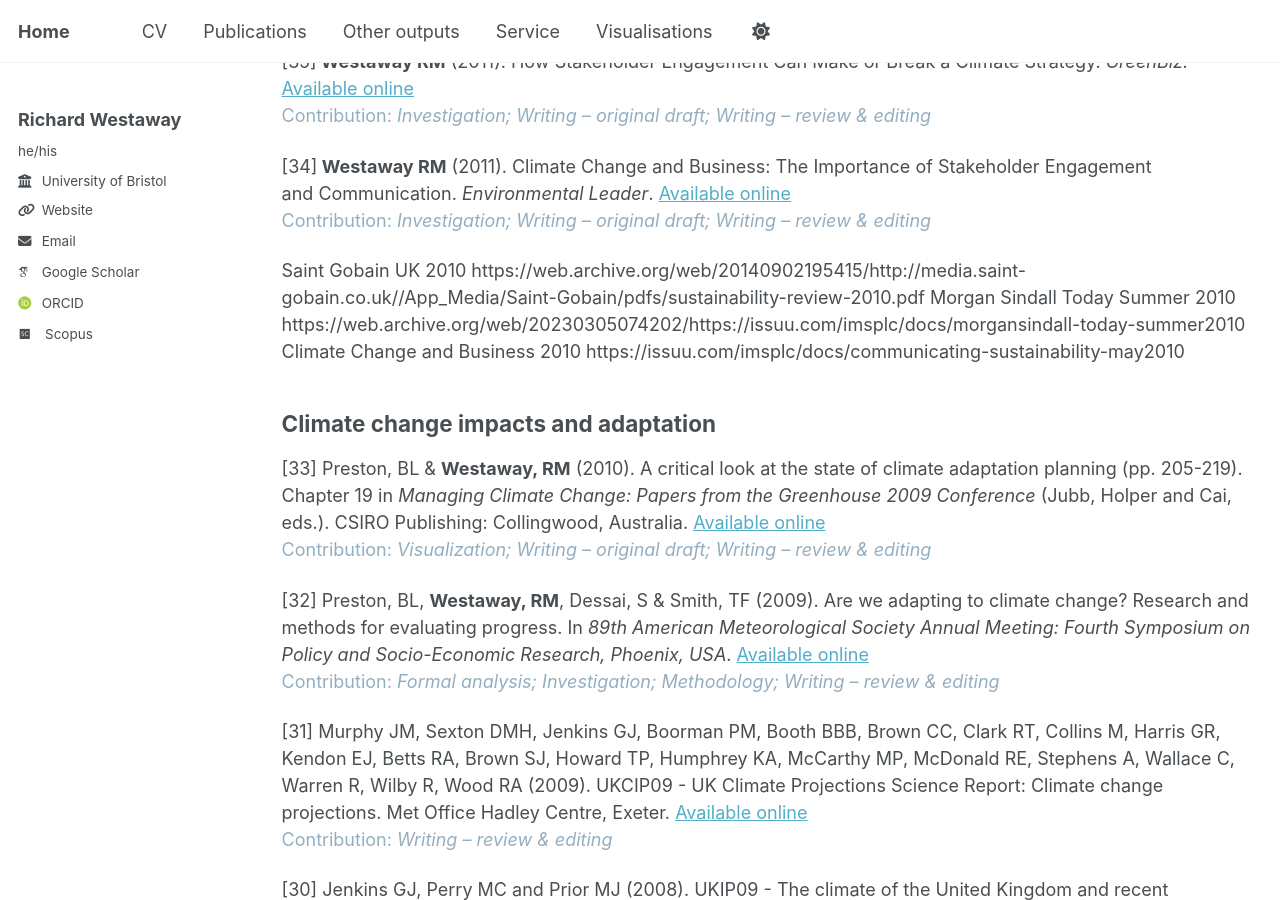
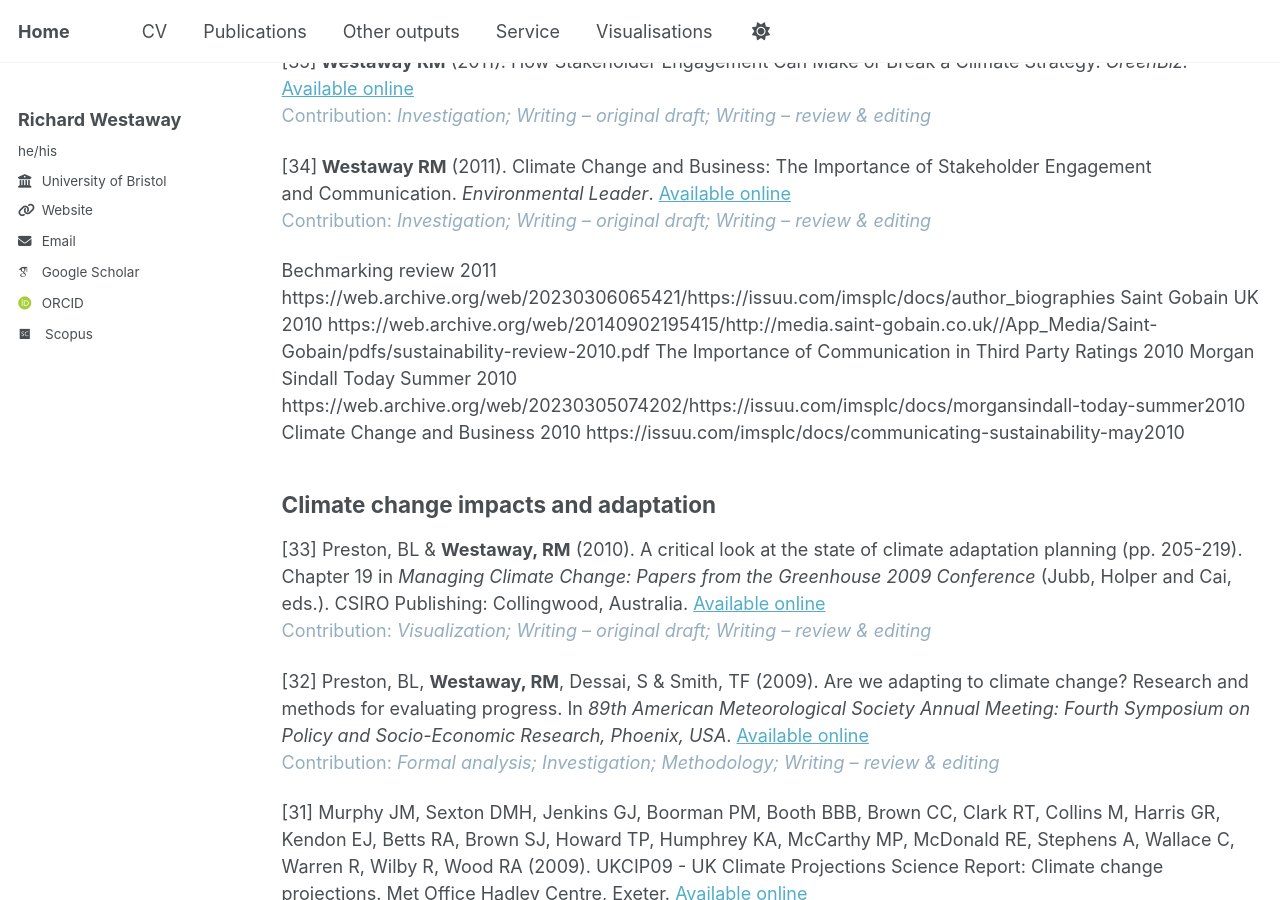
Before and after one commit to richardwestaway/richardwestaway.github.io, a Jekyll site: the page built from _pages/outputs.html, in a window 1280 px wide and 900 px high, scrolled down 3166 px. Built offline with Jekyll 4.4.1, drawn with Linux system fonts in a browser that asks for light colours; some web fonts are replaced; comment, search, counter and statistics services are not loaded.

Commit message:
Update outputs.html

```diff
--- a/_pages/outputs.html
+++ b/_pages/outputs.html
@@ -101,7 +101,11 @@ Morgan Sindall Today Autumn 2011 https://d3s3eeezfmyz8l.cloudfront.net/pdfs/2011
 
 <p>[34]<strong> Westaway RM</strong> (2011). Climate Change and Business: The Importance of Stakeholder Engagement and Communication. <em>Environmental Leader</em>. <a href="https://web.archive.org/web/20211221035725/https://www.environmentalleader.com/2011/01/climate-change-and-business-the-importance-of-stakeholder-engagement-and-communication/" target="_blank" rel="noopener">Available online</a><br /><span style="color: #95aebf;">Contribution: <em>Investigation; Writing – original draft; Writing – review &amp; </em><em>editing</em></span></p>
 
+Bechmarking review 2011 https://web.archive.org/web/20230306065421/https://issuu.com/imsplc/docs/author_biographies
+
 Saint Gobain UK 2010 https://web.archive.org/web/20140902195415/http://media.saint-gobain.co.uk//App_Media/Saint-Gobain/pdfs/sustainability-review-2010.pdf
+
+The Importance of Communication in Third Party Ratings 2010
 
 Morgan Sindall Today Summer 2010 https://web.archive.org/web/20230305074202/https://issuu.com/imsplc/docs/morgansindall-today-summer2010
 
```
